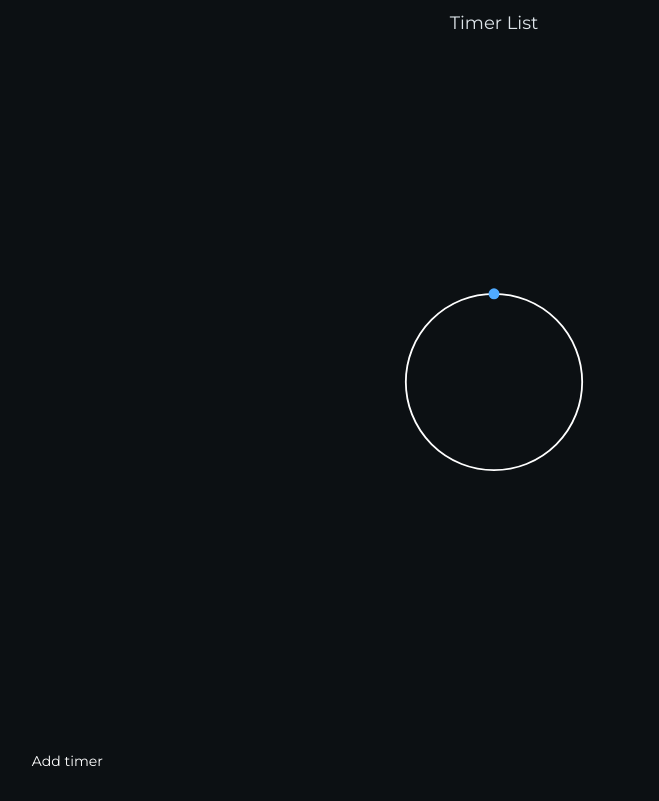
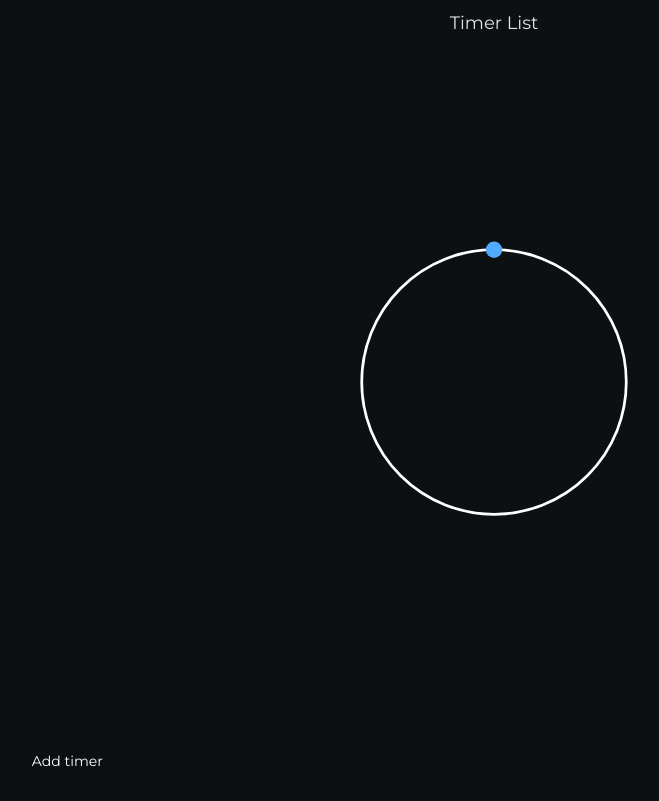
Before and after one commit to CentralizedDiv/timer-list, a Svelte app: page / in a window 1280 px wide. Shown: the whole page, without its empty margins (146-805 px from the left). Built offline with nearby package versions, Linux system fonts and the light colour scheme.

Commit message:
just some sizes

```diff
--- a/src/components/Progress.component.svelte
+++ b/src/components/Progress.component.svelte
@@ -80,7 +80,7 @@
       width: 100%;
       height: 100%;
       top: 0;
-      font-size: 32px;
+      font-size: 50px;
       font-weight: 500;
       color: $color-boston-blue;
     }
@@ -88,7 +88,7 @@
 </style>
 
 <div class="Progress">
-  <svg width="200px" viewBox="-5 -5 110 110">
+  <svg width="300px" viewBox="-5 -5 110 110">
     <circle class="Progress-back" r="48.5" cx="50" cy="50" />
     <circle bind:this={line} class="Progress-line" r="48.5" cx="50" cy="50" />
     <circle bind:this={marker} class="Progress-marker" r="3" cx="50" cy="1.5" />
```
